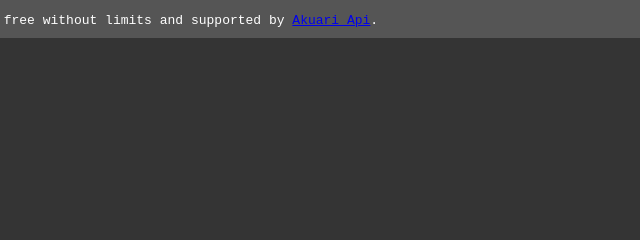
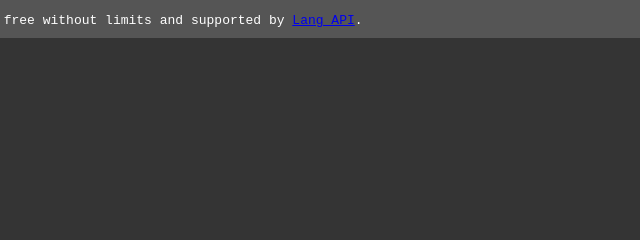
Before and after one commit to GilangSan/aiweb, a plain HTML site: page index.html in a window 1280 px wide. Shown: the top 240 px of the page, 568-1208 px from the left. Drawn offline with Linux system fonts and the light colour scheme.

Commit message:
Update index.html

```diff
--- a/index.html
+++ b/index.html
@@ -63,7 +63,7 @@
 <body>
   <div id="container">
   <div class="chatAi">
-    <tt id="contenta">Welcome to Lang beta AI, Here you can chat or ask questions with Ai for free without limits and supported by <a href="https://api.akuari.my.id">Akuari Api</a>.</tt>
+    <tt id="contenta">Welcome to Lang beta AI, Here you can chat or ask questions with Ai for free without limits and supported by <a href="https://langapi.cyclic.app/">Lang API</a>.</tt>
   </div>
   </div>
   <div class="blok">•</div>
```
